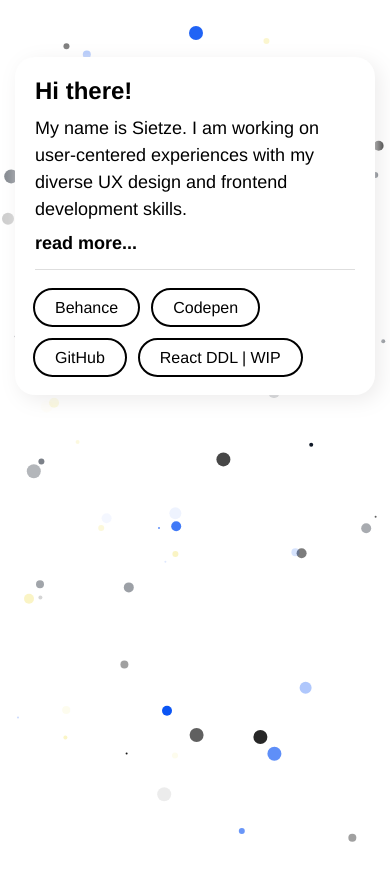
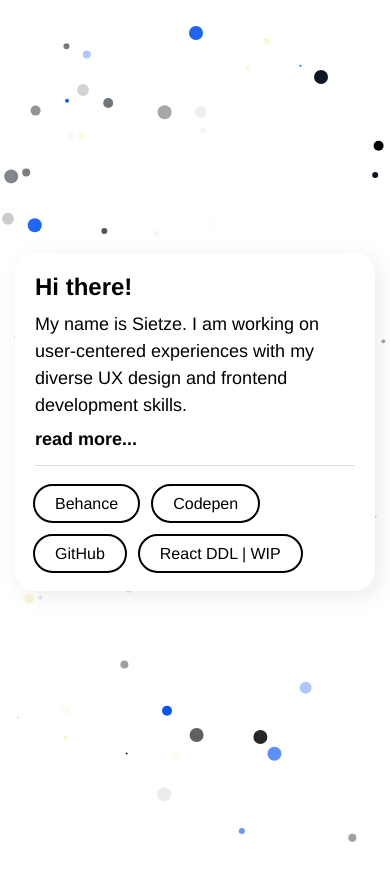
Before and after one commit to supernova770/portfolio, a React (Create React App) app: page / in a window 390 px wide. Shown: the top 880 px of the page. Before the commit the page ends 844 px from the top, so only its background shows below. Built offline with nearby package versions, Linux system fonts and the light colour scheme.

Commit message:
new edits

```diff
--- a/src/components/card/card.css
+++ b/src/components/card/card.css
@@ -3,21 +3,7 @@
     border-radius: 20px;
     max-width: 460px;
     filter: drop-shadow(5px 5px 10px #edecec);
-    position: absolute;
-    top:35%;
     margin: 15px;
-}
-
-@media only screen and (max-width: 600px) {
-    .card {
-        background-color: white;
-        border-radius: 20px;
-        max-width: 460px;
-        filter: drop-shadow(5px 5px 10px #edecec);
-        position: absolute;
-        top:5%;
-        margin: 15px;
-    }
 }
 
 .innerCard {
```
